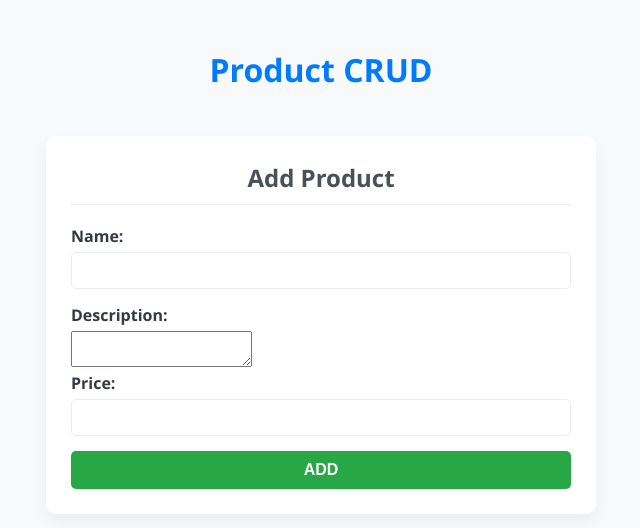
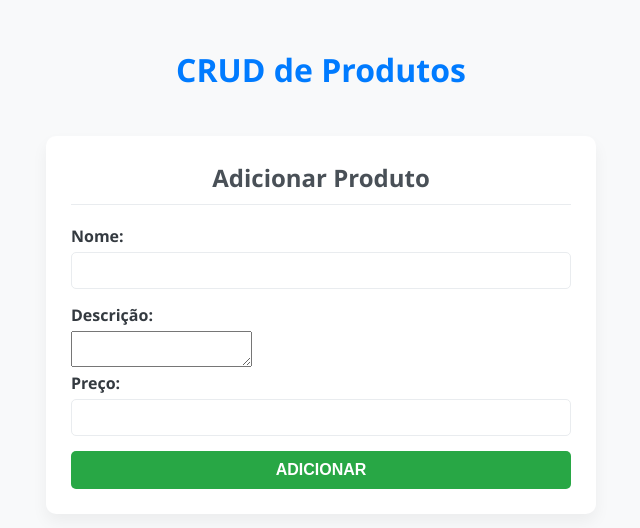
Before and after one commit to sauloribeiroo/front-Nuvem, a plain HTML site: page index.html in a window 1280 px wide. Shown: the whole page, without its empty margins (319-959 px from the left). Drawn offline with Linux system fonts and the light colour scheme; no server answers.

Commit message:
formatando a lingua do codigo

```diff
--- a/app.js
+++ b/app.js
@@ -30,7 +30,7 @@ async function fetchProducts() {
 
     // DELETE
     const deleteButton = document.createElement('button');
-    deleteButton.innerHTML = 'Delete';
+    deleteButton.innerHTML = 'Excluir';
     deleteButton.addEventListener('click', async () => {
       await deleteProduct(product.id);
       await fetchProducts();
@@ -39,7 +39,7 @@ async function fetchProducts() {
 
     // UPDATE
     const updateButton = document.createElement('button');
-    updateButton.innerHTML = 'Update';
+    updateButton.innerHTML = 'Atualizar';
     updateButton.addEventListener('click', () => {
       updateProductId.value = product.id;
       updateProductName.value = product.name;
--- a/index.html
+++ b/index.html
@@ -1,46 +1,46 @@
 <!DOCTYPE html>
 <html>
 <head>
-  <title>Product CRUD</title>
+  <title>Trabalho Nuvem</title>
   <link rel="stylesheet" type="text/css" href="style.css">
 </head>
 <body>
-  <h1>Product CRUD</h1>
+  <h1>CRUD de Produtos</h1>
 
   <!-- ADD PRODUCT -->
   <form id="add-product-form">
-    <h2>Add Product</h2>
+    <h2>Adicionar Produto</h2>
 
-    <label for="name">Name:</label>
+    <label for="name">Nome:</label>
     <input type="text" id="name" name="name" required>
 
-    <label for="description">Description:</label>
+    <label for="description">Descrição:</label>
     <textarea id="description" name="description" required></textarea>
 
-    <label for="price">Price:</label>
+    <label for="price">Preço:</label>
     <input type="number" id="price" name="price" required step="0.01">
 
-    <button type="submit">Add</button>
+    <button type="submit">Adicionar</button>
   </form>
 
   <hr>
 
   <!-- UPDATE PRODUCT -->
   <form id="update-product-form">
-    <h2>Update Product</h2>
+    <h2>Atualizar Produto</h2>
 
     <input type="hidden" id="update-id">
 
-    <label for="update-name">Name:</label>
+    <label for="update-name">Nome:</label>
     <input type="text" id="update-name" required>
 
-    <label for="update-description">Description:</label>
+    <label for="update-description">Descrição:</label>
     <textarea id="update-description" required></textarea>
 
-    <label for="update-price">Price:</label>
+    <label for="update-price">Preço:</label>
     <input type="number" id="update-price" required step="0.01">
 
-    <button type="submit">Save Changes</button>
+    <button type="submit">Salvar alterações</button>
   </form>
 
   <hr>
```
